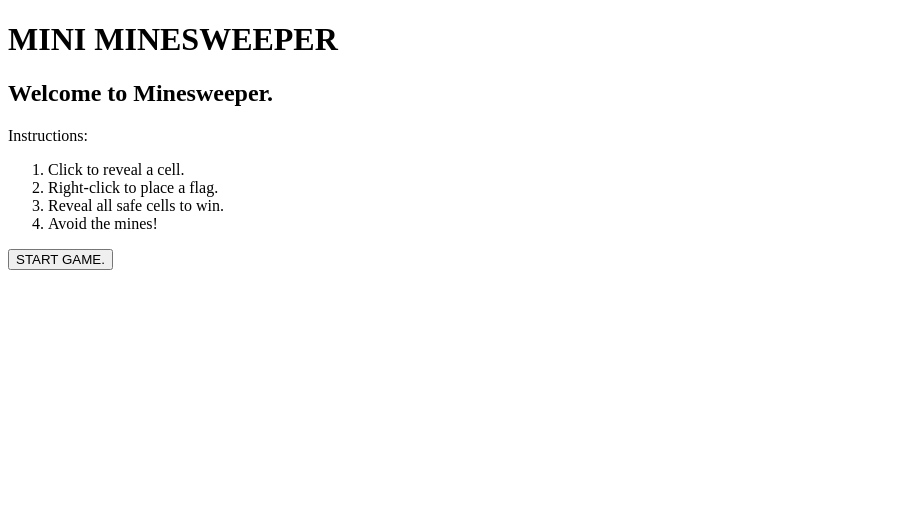
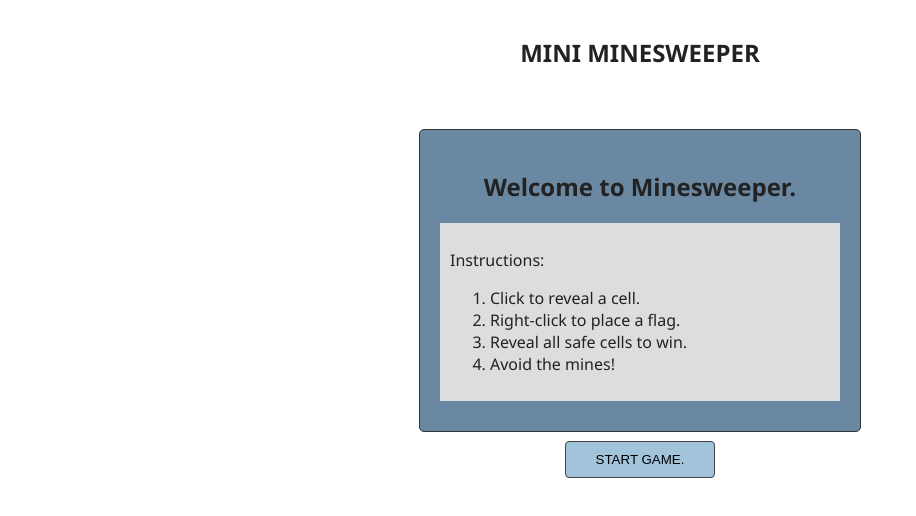
Before and after one commit to Joseph-Hansel/group-9-minesweeper, a React (Vite) app in the folder minesweeper/: page / in a window 1280 px wide. Shown: the top 516 px of the page, without its empty margins (0-916 px from the left). Built offline with nearby package versions, Linux system fonts and the light colour scheme.

Commit message:
first post test edit

```diff
--- a/minesweeper/src/App.jsx
+++ b/minesweeper/src/App.jsx
@@ -4,7 +4,7 @@ import MineSweeper from "./components/minesweeper.jsx"
 function App() {
 
   return (
-    <div>
+    <div className="minesweeper">
       <MineSweeper />
     </div>
   );
--- a/minesweeper/src/components/gamescreen.jsx
+++ b/minesweeper/src/components/gamescreen.jsx
@@ -1,14 +1,14 @@
 import TopBar from "./gamescreen/topbar"
-// import Board from "./gamescreen/board"
+import Game from "./gamescreen/game"
 
 
 function GameScreen(){
     return(
-        <div>
+        <div className="game-box-container">
             <div className="game-box">
                 <h2>Game box</h2>
                 <TopBar />
-                {/* <Board /> */}
+                <Game/>
             </div>
         </div>
     );
--- a/minesweeper/src/components/gamescreen/board.jsx
+++ b/minesweeper/src/components/gamescreen/board.jsx
@@ -4,7 +4,7 @@ import Cell from './cell';
 const Board = ({ grid, handleCellClick }) => {
   return (
     <div className="board">
-      {grid.map((row, rowIndex) => (
+      {grid?.map((row, rowIndex) => (
         <div key={rowIndex} className="row">
           {row.map((cell, colIndex) => (
             <Cell
--- a/minesweeper/src/components/gamescreen/game.jsx
+++ b/minesweeper/src/components/gamescreen/game.jsx
@@ -1,5 +1,5 @@
 import React, { useState, useEffect } from 'react';
-import Board from './Board';
+import Board from './board';
 
 const Game = () => {
   const [grid, setGrid] = useState([]);
--- a/minesweeper/src/components/minesweeper.jsx
+++ b/minesweeper/src/components/minesweeper.jsx
@@ -6,7 +6,7 @@ import "../index.css"
 function MineSweeper(){
     return (
         <BrowserRouter className="app-container">
-            <h1 className="app-header">MINI MINESWEEPER</h1>
+            <h1 className="game-header">MINI MINESWEEPER</h1>
             <Routes>
                 <Route path="/" element={<Welcome />}/>
                 <Route path="/play" element={<GameScreen />}/>
--- a/minesweeper/src/index.css
+++ b/minesweeper/src/index.css
@@ -8,6 +8,10 @@
   font-family: 'Segoe UI', Tahoma, Geneva, Verdana, sans-serif;
 }
 
+.game-box-container{
+  width: 75%;
+  text-align: center;
+}
 
 .game-header {
   margin-bottom: 20px;
@@ -19,7 +23,7 @@
 .board {
   display: grid;
   grid-template-columns: repeat(auto-fill, 40px);
-  gap: 2px;
+  gap: 2px;;
 }
 
 
@@ -65,3 +69,82 @@
 .cell.revealed[data-value="6"] { color: teal; }
 .cell.revealed[data-value="7"] { color: black; }
 .cell.revealed[data-value="8"] { color: gray; }
+
+body {
+  margin: 0;
+  font-family: sans-serif;
+  background-color: #fff;
+  color: #222;
+}
+
+.app-container {
+  display: flex;
+  flex-direction: column;
+  align-items: center;
+}
+
+.app-header {
+  width: 100%;
+  background-color: #4682b4;
+  padding: 10px;
+  text-align: center;
+  font-weight: bold;
+  font-size: 1.5em;
+  color: #1a1a5c;
+  margin-top: 0;
+}
+
+.welcome-box {
+  border: 1px solid #333;
+  padding: 20px;
+  background-color: #6b88a3;
+  margin-top: 40px;
+  text-align: center;
+  width: 400px;
+  border-radius: 5px;
+}
+
+.instructions {
+  background-color: #ddd;
+  padding: 10px;
+  text-align: left;
+  margin: 10px 0;
+}
+
+.start-btn {
+  background-color: #a2c4db;
+  padding: 10px 30px;
+  border: 1px solid #444;
+  border-radius: 4px;
+  cursor: pointer;
+  margin: 2%;
+}
+
+.game-screen {
+  display: flex;
+  margin-top: 20px;
+}
+
+.sidebar {
+  margin-right: 10px;
+}
+
+.icon-btn {
+  background-color: #a2c4db;
+  border: none;
+  padding: 10px;
+  border-radius: 4px;
+}
+
+.game-box {
+  background-color: #6b88a3;
+  padding: 10px;
+  border-radius: 4px;
+}
+
+.game-box-header {
+  display: flex;
+  justify-content: flex-end;
+  gap: 5px;
+  margin-bottom: 5px;
+}
```
